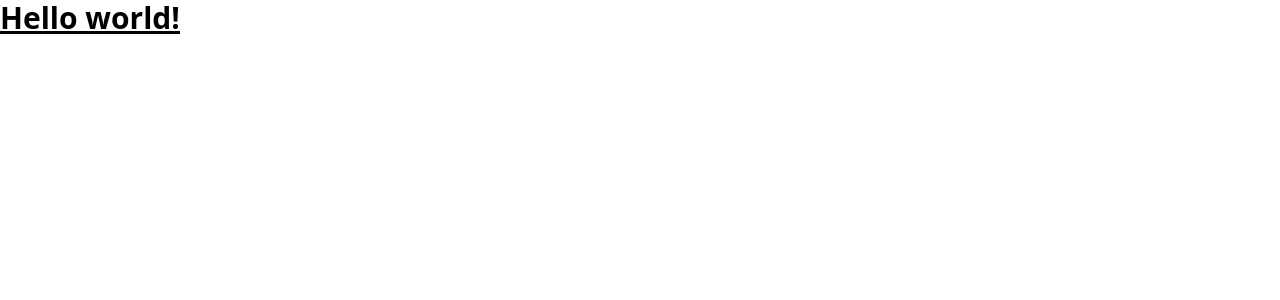
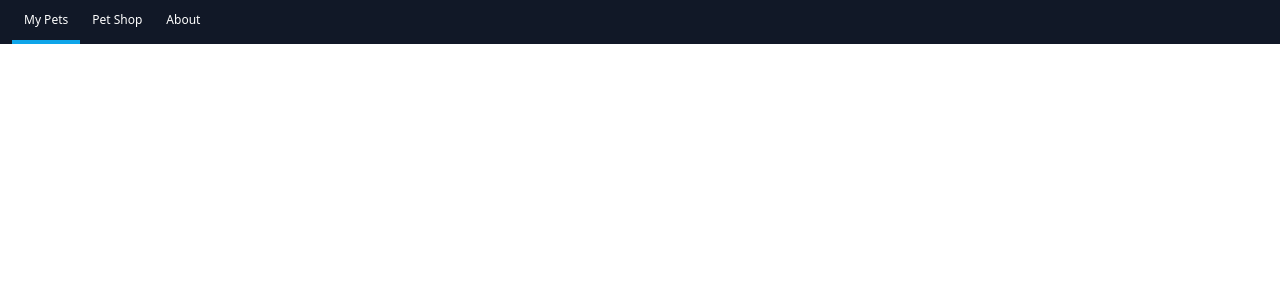
Before and after one commit to Acrylic125/web-pets, a Next.js app: page /pet in a window 1280 px wide. Shown: the top 300 px of the page. Built offline with nearby package versions, Linux system fonts and the light colour scheme.

Commit message:
selected page prop

```diff
--- a/components/navigation/NavigationBar.tsx
+++ b/components/navigation/NavigationBar.tsx
@@ -1,5 +1,6 @@
 import cx from "classnames";
 import Link, { LinkProps } from "next/link";
+import { useRouter } from "next/router";
 
 interface NavigationBarItemProps {
   name: string;
@@ -26,7 +27,13 @@ function NavigationBarItem({
   );
 }
 
-export default function NavigationBar() {
+export type NavigationBarPage = "My Pets" | "Pet Shop" | "About";
+
+export interface NavigationBarProps {
+  selectedPage: NavigationBarPage;
+}
+
+export default function NavigationBar({ selectedPage }: NavigationBarProps) {
   return (
     <nav className="bg-gray-900 flex flex-row px-3">
       <NavigationBarItem
@@ -34,19 +41,21 @@ export default function NavigationBar() {
           href: "/pet",
         }}
         name="My Pets"
-        selected
+        selected={selectedPage === "My Pets"}
       />
       <NavigationBarItem
         linkProps={{
           href: "/pet",
         }}
         name="Pet Shop"
+        selected={selectedPage === "Pet Shop"}
       />
       <NavigationBarItem
         linkProps={{
           href: "/pet",
         }}
         name="About"
+        selected={selectedPage === "About"}
       />
     </nav>
   );
--- a/pages/index.tsx
+++ b/pages/index.tsx
@@ -9,7 +9,7 @@ const Home: NextPage = () => {
   return (
     <>
       <PageHead title="Home" />
-      <NavigationBar />
+      <NavigationBar selectedPage="My Pets" />
     </>
   );
 };
--- a/pages/pet/[pet_name].tsx
+++ b/pages/pet/[pet_name].tsx
@@ -1,8 +1,16 @@
 import { useRouter } from "next/router";
+import NavigationBar from "../../components/navigation/NavigationBar";
+import PageHead from "../../components/page/PageHead";
 
 export default function PetPage() {
   const router = useRouter();
   const { pet_name } = router.query;
 
-  return <div>{pet_name}</div>;
+  return (
+    <>
+      <PageHead title="Home" />
+      <NavigationBar selectedPage="My Pets" />
+      {pet_name}
+    </>
+  );
 }
--- a/pages/pet/index.tsx
+++ b/pages/pet/index.tsx
@@ -1,7 +1,11 @@
+import NavigationBar from "../../components/navigation/NavigationBar";
+import PageHead from "../../components/page/PageHead";
+
 export default function PetPage() {
   return (
-    <div>
-      <h1 className="bg-midnight text-3xl font-bold underline">Hello world!</h1>
-    </div>
+    <>
+      <PageHead title="Home" />
+      <NavigationBar selectedPage="My Pets" />
+    </>
   );
 }
```
